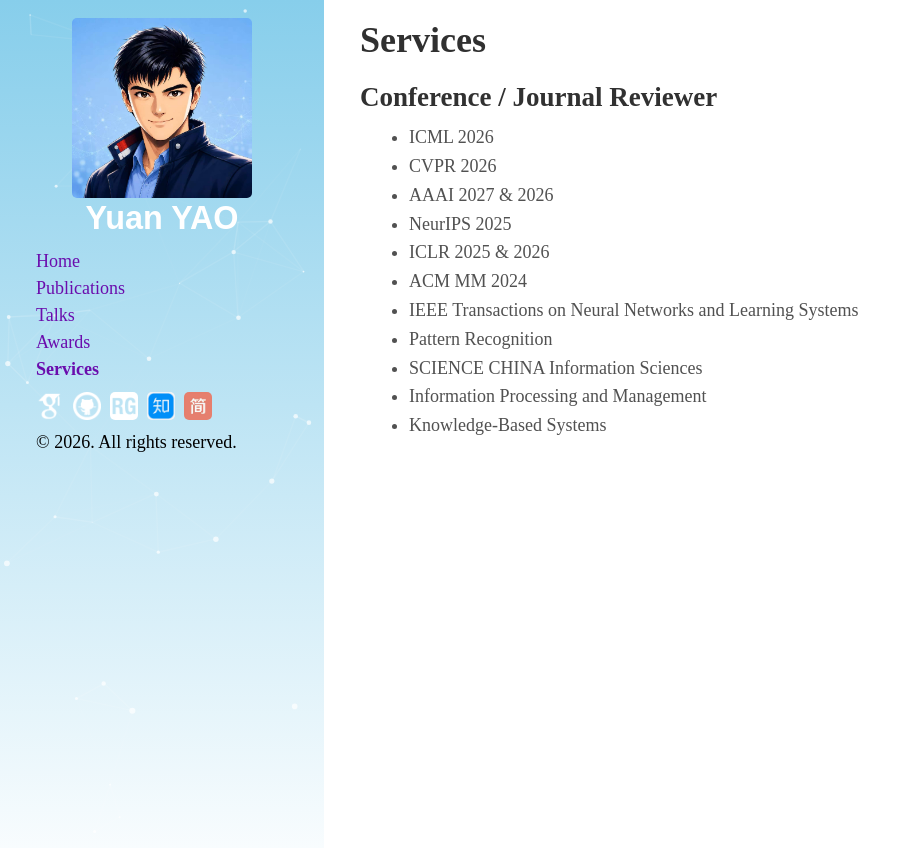
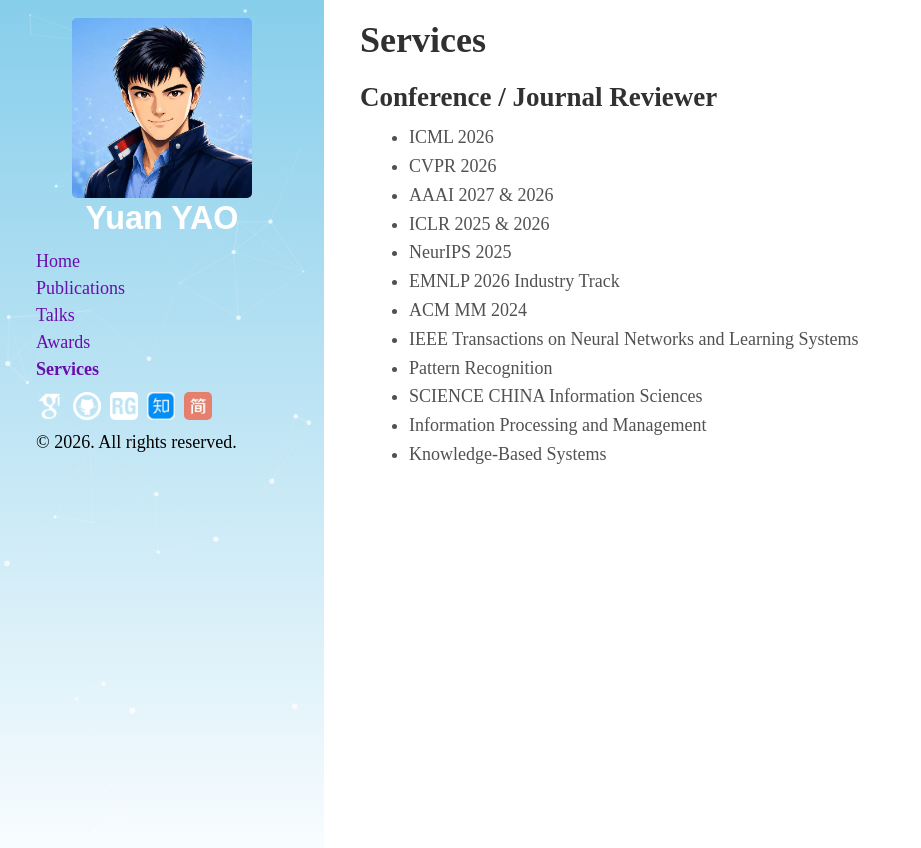
Before and after one commit to yyyaoyuan/yyyaoyuan.github.io, a Jekyll site: the page built from servers.html, in a window 1280 px wide. Shown: the top 848 px of the page, without its empty margins (0-921 px from the left). Built offline with Jekyll 4.4.1, drawn with Linux system fonts in a browser that asks for light colours.

Commit message:
Update servers.html

```diff
--- a/servers.html
+++ b/servers.html
@@ -34,9 +34,12 @@
   </li>
   <li><p>AAAI 2027 & 2026</p>
   </li>
+  <li><p>ICLR 2025 & 2026</p>
+  </li>
+  </li>
   <li><p>NeurIPS 2025</p>
   </li>
-  <li><p>ICLR 2025 & 2026</p>
+  <li><p>EMNLP 2026 Industry Track</p>
   </li>
   <li><p>ACM MM 2024</p>
   </li>
```
